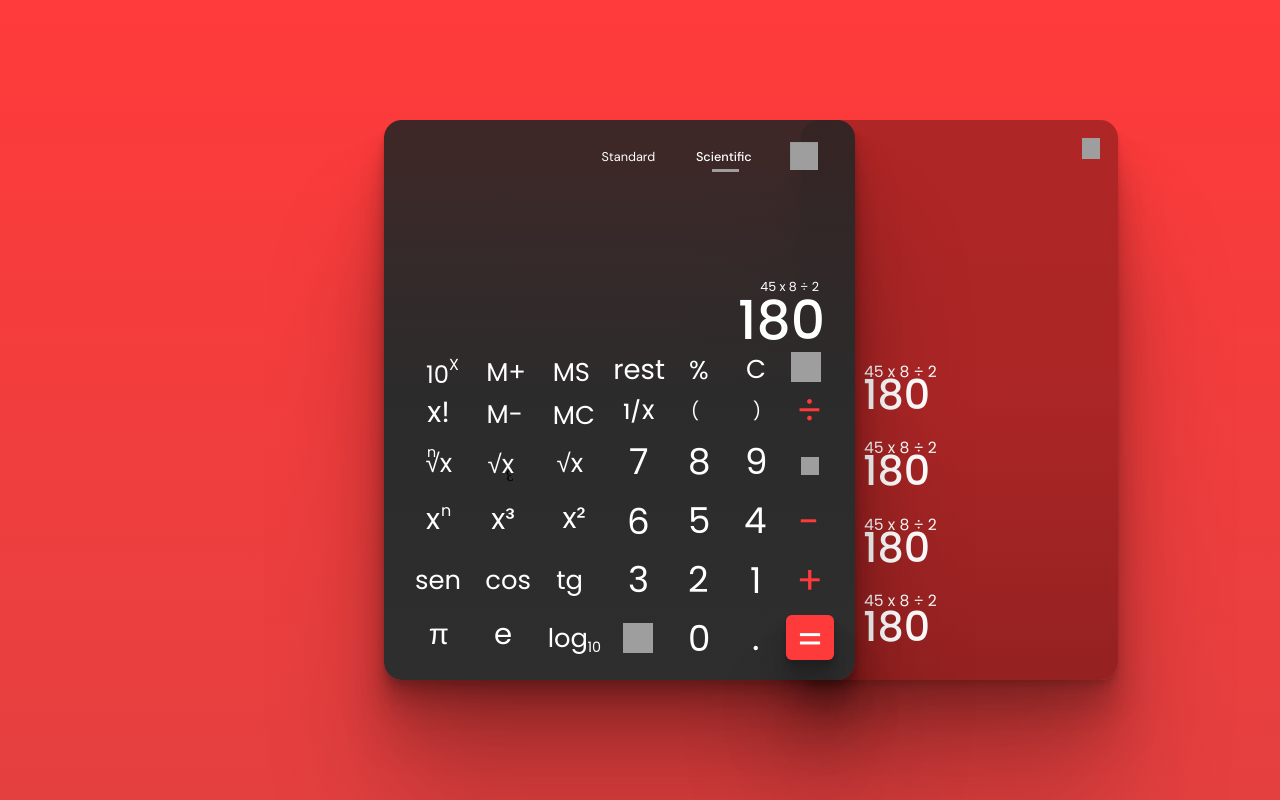
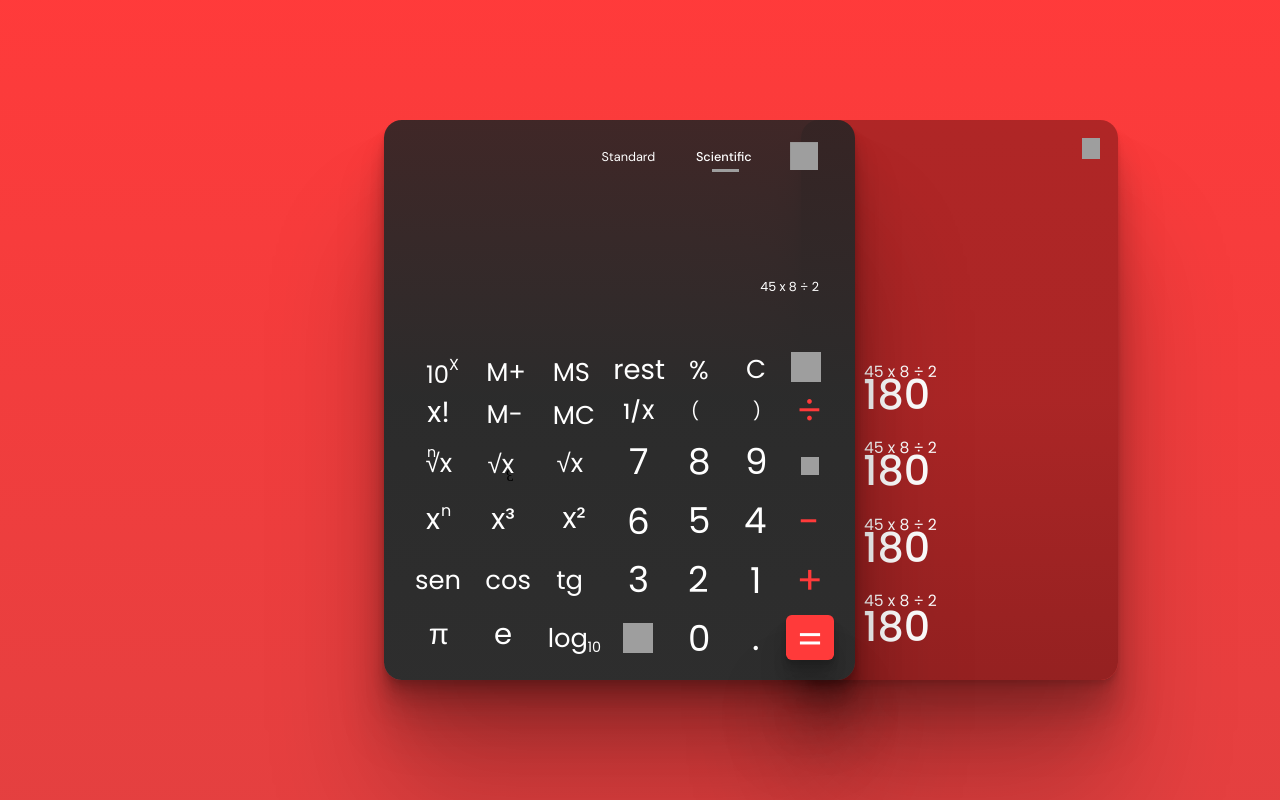
Before and after one commit to ViniciusPetersen/calculador-projeto, a React (Vite) app in the folder calculadora/: page / in a window 1280 px wide. Built offline with nearby package versions, Linux system fonts and the light colour scheme; grey boxes are pictures that could not be loaded; a web font is replaced by a local one.

Commit message:
Add files via upload

```diff
--- a/calculadora/src/screens/CalculatorDailyUi/CalculatorDailyUi.tsx
+++ b/calculadora/src/screens/CalculatorDailyUi/CalculatorDailyUi.tsx
@@ -1,6 +1,8 @@
-import React from "react";
+import React, { useState } from "react";
 import "./style.css";
 import Numericos from "./Numericos";
+import Visor from "./Visor";
+var valorVisor = '';
 
 
 interface CalculatorDailyUiProps {
@@ -8,9 +10,11 @@ interface CalculatorDailyUiProps {
 }
 
 export const CalculatorDailyUi = (): JSX.Element => {
-
+  const [numeroVisor, setNumeroVisor] = useState(valorVisor);
   const handleTextWrapperClick = (value: number | string) => {
     console.log('Valor clicado:', value);
+    valorVisor = valorVisor + value;
+    setNumeroVisor(valorVisor);
     // Faça o que desejar com o valor clicado aqui, por exemplo, armazenar em um estado.
   };
 
@@ -84,17 +88,7 @@ export const CalculatorDailyUi = (): JSX.Element => {
                   </p>
                 </div>
               </div>
-              <div className="answer-box">
-                <div className="overlap-group-2">
-                  <p className="text-wrapper-7">45 x 8 ÷ 2</p>
-                  <p className="element-2">
-                    <span className="text-wrapper-8">
-                      <br />
-                    </span>
-                    <span className="text-wrapper-9">180</span>
-                  </p>
-                </div>
-              </div>
+              <Visor numeroVisor={numeroVisor} />
               <div className="overlap-4">
                 <div className="overlap-5">
                   <div className="overlap-6">
--- /dev/null
+++ b/calculadora/src/screens/CalculatorDailyUi/Visor.tsx
@@ -0,0 +1,40 @@
+import React, { useEffect } from 'react';
+
+const Visor = ({ numeroVisor }) => {
+
+    const ajuste = () => {
+        const dynamicText = document.getElementById('vis');
+
+        const tamanhoMaximo = 60;
+
+        const tamanhoTexto = tamanhoMaximo - 1.3 * dynamicText.value.length;
+
+        dynamicText.style.fontSize = tamanhoTexto + 'px';
+    }
+
+    useEffect(() => {
+        ajuste(); // Chama o ajuste inicialmente
+    }, [numeroVisor]);
+
+    return (
+        <div className="answer-box">
+            <div className="overlap-group-2">
+                <p className="text-wrapper-7">45 x 8 ÷ 2</p>
+                <p className="element-2">
+                    <span className="text-wrapper-8">
+                        <br />
+                    </span>
+                    <input
+                        type='number'
+                        className="text-wrapper-9"
+                        id="vis"
+                        onChange={ajuste}
+                        value={numeroVisor}
+                    />
+                </p>
+            </div>
+        </div>
+    )
+}
+
+export default Visor;
--- a/calculadora/src/screens/CalculatorDailyUi/style.css
+++ b/calculadora/src/screens/CalculatorDailyUi/style.css
@@ -345,6 +345,21 @@
   font-size: 53.6px;
   font-weight: 500;
   line-height: 55.6px;
+  background-color: transparent;
+  color: #ffffff;
+  border-style: none;
+  position: relative;
+  right: 280px;
+  text-align: right;
+  width: 415px;
+  border: none;
+
+  margin-bottom: 5px;
+}
+input[type=number]{
+  -moz-appearance: textfield;
+  outline: none;
+
 }
 
 .calculator-daily-UI .overlap-4 {
```
Also changed, not shown: 4 other files (tests, documents, lock files or other folders).
